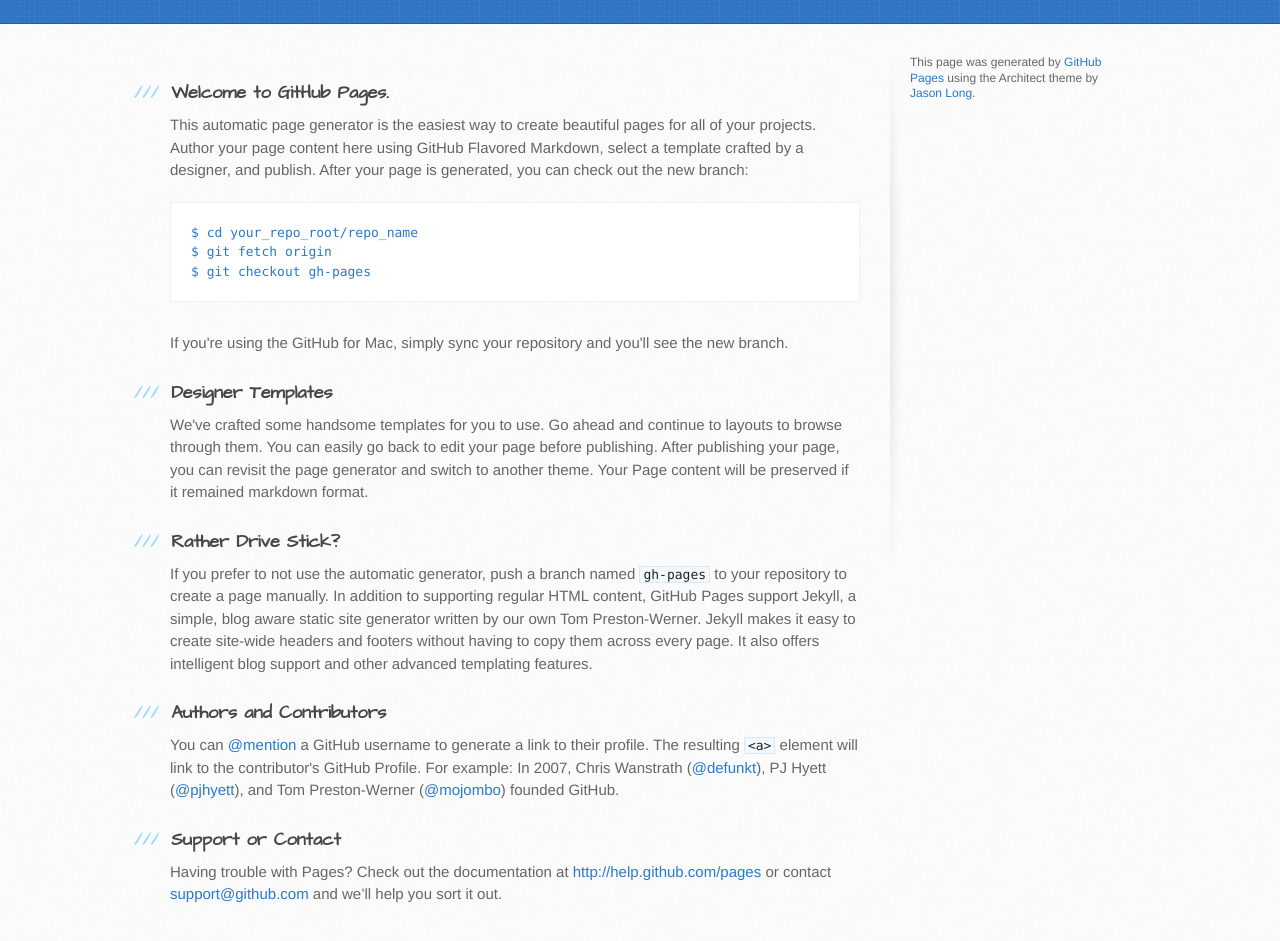
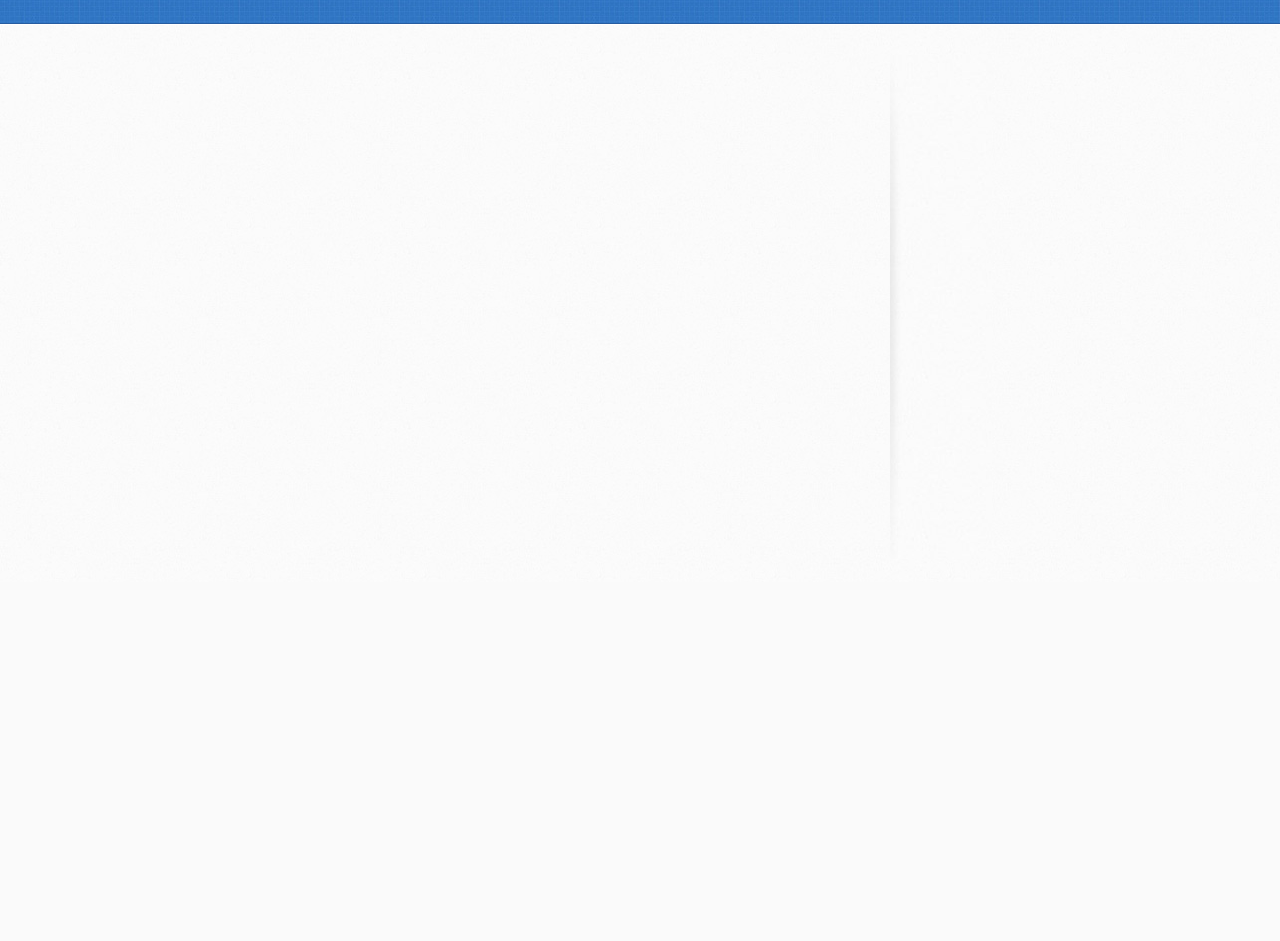
Before and after one commit to SimonDolph/simondolph.github.com, a plain HTML site: page index.html in a window 1280 px wide. Shown: the part 249-1190 px from the top of the page. After the commit the page ends 831 px from the top, so only its background shows below. Drawn offline with Linux system fonts and the light colour scheme.

Commit message:
remove auto generated content.

```diff
--- a/index.html
+++ b/index.html
@@ -9,9 +9,11 @@
 <link rel="stylesheet" type="text/css" href="stylesheets/pygment_trac.css" media="screen" />
 <link rel="stylesheet" type="text/css" href="stylesheets/print.css" media="print" />
 
-    <!--[if lt IE 9]>
+<!--
+[if lt IE 9]>
   <script src="//html5shiv.googlecode.com/svn/trunk/html5.js"></script>
-    <![endif]-->
+<![endif]
+-->
 
 <title>Writing is a way of thinking - by SimonDolph</title>
 </head>
@@ -28,47 +30,12 @@
   <div id="content-wrapper">
     <div class="inner clearfix">
       <section id="main-content">
-          <h3>
-<a name="welcome-to-github-pages" class="anchor" href="#welcome-to-github-pages"><span class="octicon octicon-link"></span></a>Welcome to GitHub Pages.</h3>
 
-<p>This automatic page generator is the easiest way to create beautiful pages for all of your projects. Author your page content here using GitHub Flavored Markdown, select a template crafted by a designer, and publish. After your page is generated, you can check out the new branch:</p>
-
-<pre><code>$ cd your_repo_root/repo_name
-$ git fetch origin
-$ git checkout gh-pages
-</code></pre>
-
-<p>If you're using the GitHub for Mac, simply sync your repository and you'll see the new branch.</p>
-
-<h3>
-<a name="designer-templates" class="anchor" href="#designer-templates"><span class="octicon octicon-link"></span></a>Designer Templates</h3>
-
-<p>We've crafted some handsome templates for you to use. Go ahead and continue to layouts to browse through them. You can easily go back to edit your page before publishing. After publishing your page, you can revisit the page generator and switch to another theme. Your Page content will be preserved if it remained markdown format.</p>
-
-<h3>
-<a name="rather-drive-stick" class="anchor" href="#rather-drive-stick"><span class="octicon octicon-link"></span></a>Rather Drive Stick?</h3>
-
-<p>If you prefer to not use the automatic generator, push a branch named <code>gh-pages</code> to your repository to create a page manually. In addition to supporting regular HTML content, GitHub Pages support Jekyll, a simple, blog aware static site generator written by our own Tom Preston-Werner. Jekyll makes it easy to create site-wide headers and footers without having to copy them across every page. It also offers intelligent blog support and other advanced templating features.</p>
-
-<h3>
-<a name="authors-and-contributors" class="anchor" href="#authors-and-contributors"><span class="octicon octicon-link"></span></a>Authors and Contributors</h3>
-
-<p>You can <a href="https://github.com/blog/821" class="user-mention">@mention</a> a GitHub username to generate a link to their profile. The resulting <code>&lt;a&gt;</code> element will link to the contributor's GitHub Profile. For example: In 2007, Chris Wanstrath (<a href="https://github.com/defunkt" class="user-mention">@defunkt</a>), PJ Hyett (<a href="https://github.com/pjhyett" class="user-mention">@pjhyett</a>), and Tom Preston-Werner (<a href="https://github.com/mojombo" class="user-mention">@mojombo</a>) founded GitHub.</p>
-
-<h3>
-<a name="support-or-contact" class="anchor" href="#support-or-contact"><span class="octicon octicon-link"></span></a>Support or Contact</h3>
-
-<p>Having trouble with Pages? Check out the documentation at <a href="http://help.github.com/pages">http://help.github.com/pages</a> or contact <a href="mailto:support@github.com">support@github.com</a> and we’ll help you sort it out.</p>
       </section>
-
       <aside id="sidebar">
 
-
-          <p>This page was generated by <a href="pages.github.com">GitHub Pages</a> using the Architect theme by <a href="https://twitter.com/jasonlong">Jason Long</a>.</p>
       </aside>
     </div>
   </div>
-
-
 </body>
 </html>
```
Lines whose indentation alone changed are shown as unchanged.
